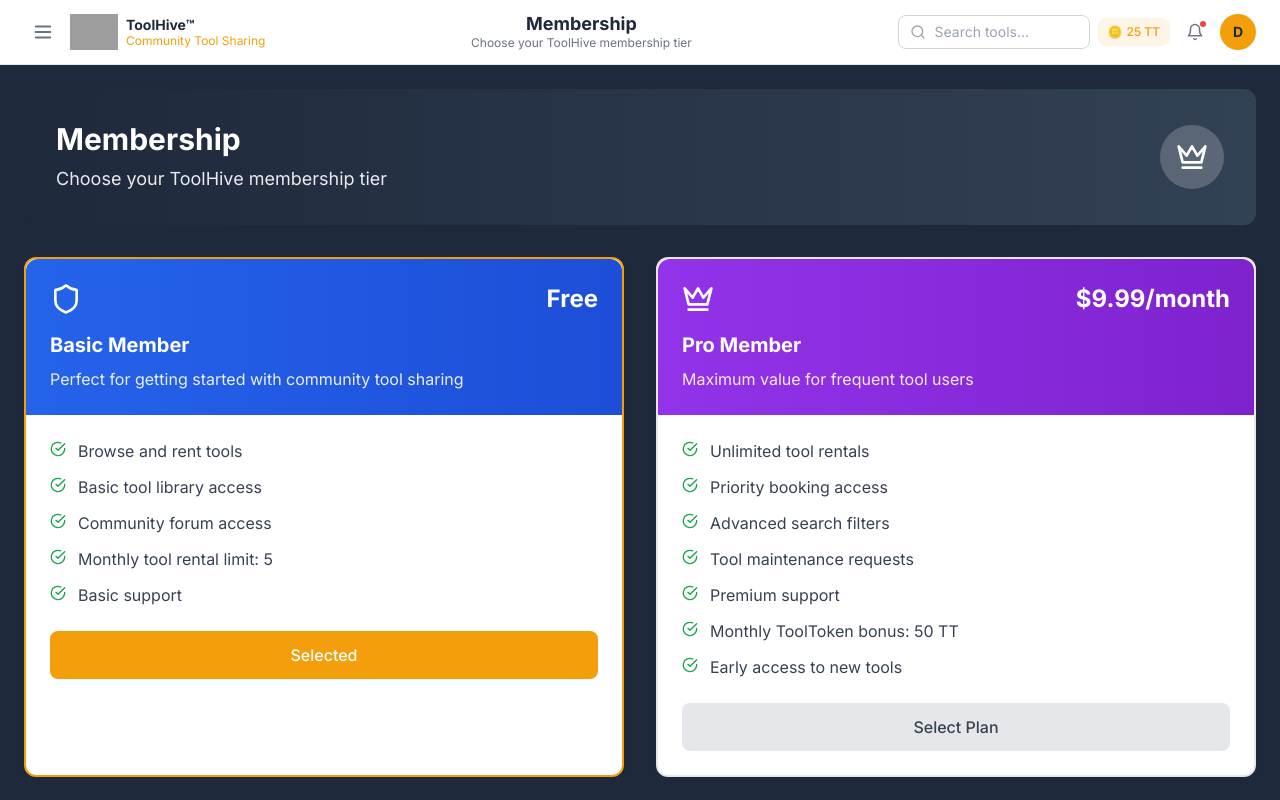
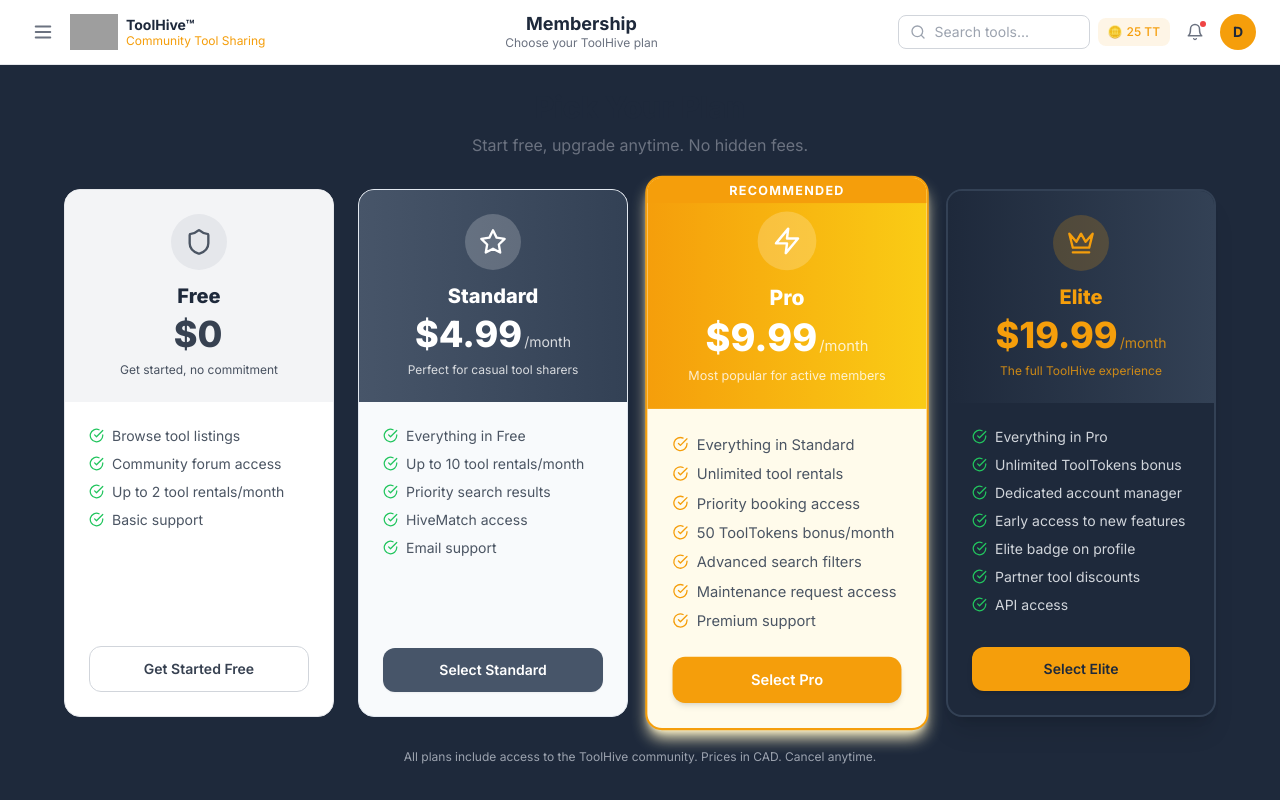
Before and after one commit to shahvish2004/ToolHive, a Next.js app: page /membership in a window 1280 px wide. Built offline with nearby package versions, Linux system fonts and the light colour scheme; grey boxes are pictures that could not be loaded.

Commit message:
feat: membership - 4-tier progression (Free→Standard→Pro→Elite), recommended highlight, hover/active buttons

```diff
--- a/app/membership/page.tsx
+++ b/app/membership/page.tsx
@@ -3,133 +3,190 @@
 import { useState } from 'react'
 import { useAuth } from '@/components/providers/AuthProvider'
 import DashboardLayout from '@/components/layout/DashboardLayout'
-import { Shield, Users, TrendingUp, Lock, CheckCircle, Star, Zap, Crown } from 'lucide-react'
+import { Shield, Star, Zap, Crown, CheckCircle } from 'lucide-react'
+
+const tiers = [
+  {
+    id: 'free',
+    name: 'Free',
+    price: '$0',
+    period: '',
+    tagline: 'Get started, no commitment',
+    features: [
+      'Browse tool listings',
+      'Community forum access',
+      'Up to 2 tool rentals/month',
+      'Basic support',
+    ],
+    icon: Shield,
+    card: 'bg-white border border-gray-200',
+    header: 'bg-gray-100',
+    headerText: 'text-deep-slate',
+    iconBg: 'bg-gray-200',
+    iconColor: 'text-gray-600',
+    priceColor: 'text-gray-700',
+    btn: 'border border-gray-300 text-gray-700 hover:bg-gray-100 active:bg-gray-200',
+    recommended: false,
+  },
+  {
+    id: 'standard',
+    name: 'Standard',
+    price: '$4.99',
+    period: '/month',
+    tagline: 'Perfect for casual tool sharers',
+    features: [
+      'Everything in Free',
+      'Up to 10 tool rentals/month',
+      'Priority search results',
+      'HiveMatch access',
+      'Email support',
+    ],
+    icon: Star,
+    card: 'bg-slate-50 border border-slate-200',
+    header: 'bg-gradient-to-r from-slate-600 to-slate-700',
+    headerText: 'text-white',
+    iconBg: 'bg-white/20',
+    iconColor: 'text-white',
+    priceColor: 'text-white',
+    btn: 'bg-slate-600 text-white hover:bg-slate-700 active:bg-slate-800 shadow-sm hover:shadow',
+    recommended: false,
+  },
+  {
+    id: 'pro',
+    name: 'Pro',
+    price: '$9.99',
+    period: '/month',
+    tagline: 'Most popular for active members',
+    features: [
+      'Everything in Standard',
+      'Unlimited tool rentals',
+      'Priority booking access',
+      '50 ToolTokens bonus/month',
+      'Advanced search filters',
+      'Maintenance request access',
+      'Premium support',
+    ],
+    icon: Zap,
+    card: 'bg-amber-50 border-2 border-construction-amber shadow-lg shadow-amber-100',
+    header: 'bg-gradient-to-r from-construction-amber to-yellow-400',
+    headerText: 'text-white',
+    iconBg: 'bg-white/20',
+    iconColor: 'text-white',
+    priceColor: 'text-white',
+    btn: 'bg-construction-amber text-white hover:bg-yellow-500 active:bg-yellow-600 shadow-md hover:shadow-lg',
+    recommended: true,
+  },
+  {
+    id: 'elite',
+    name: 'Elite',
+    price: '$19.99',
+    period: '/month',
+    tagline: 'The full ToolHive experience',
+    features: [
+      'Everything in Pro',
+      'Unlimited ToolTokens bonus',
+      'Dedicated account manager',
+      'Early access to new features',
+      'Elite badge on profile',
+      'Partner tool discounts',
+      'API access',
+    ],
+    icon: Crown,
+    card: 'bg-deep-slate border-2 border-deep-slate-light shadow-xl',
+    header: 'bg-gradient-to-r from-deep-slate to-deep-slate-light',
+    headerText: 'text-construction-amber',
+    iconBg: 'bg-construction-amber/20',
+    iconColor: 'text-construction-amber',
+    priceColor: 'text-construction-amber',
+    btn: 'bg-construction-amber text-deep-slate font-bold hover:bg-yellow-400 active:bg-yellow-500 shadow-md hover:shadow-lg',
+    recommended: false,
+  },
+]
 
 export default function MembershipPage() {
   const { user } = useAuth()
-  const [selectedTier, setSelectedTier] = useState<'basic' | 'pro'>('basic')
-  const [agreementChecked, setAgreementChecked] = useState(false)
-  const [membershipSuccess, setMembershipSuccess] = useState(false)
+  const [activeTier, setActiveTier] = useState<string | null>(null)
+  const [success, setSuccess] = useState(false)
 
-  const membershipTiers = [
-    {
-      id: 'basic',
-      name: 'Basic Member',
-      price: 'Free',
-      description: 'Perfect for getting started with community tool sharing',
-      features: [
-        'Browse and rent tools',
-        'Basic tool library access',
-        'Community forum access',
-        'Monthly tool rental limit: 5',
-        'Basic support'
-      ],
-      icon: Shield,
-      color: 'from-blue-600 to-blue-700'
-    },
-    {
-      id: 'pro',
-      name: 'Pro Member',
-      price: '$9.99/month',
-      description: 'Maximum value for frequent tool users',
-      features: [
-        'Unlimited tool rentals',
-        'Priority booking access',
-        'Advanced search filters',
-        'Tool maintenance requests',
-        'Premium support',
-        'Monthly ToolToken bonus: 50 TT',
-        'Early access to new tools'
-      ],
-      icon: Crown,
-      color: 'from-purple-600 to-purple-700'
+  const handleSelect = (id: string) => {
+    setActiveTier(id)
+    if (id !== 'free') {
+      setSuccess(true)
+      setTimeout(() => setSuccess(false), 3500)
     }
-  ]
-
-  const handleMembershipUpgrade = () => {
-    if (!agreementChecked) {
-      alert('Please accept the membership agreement')
-      return
   }
 
-    // In real app, this would update user's membership status in database
-    alert('Welcome to Basic Membership! You now have access to P2P Marketplace and all basic features.')
+  return (
+    <DashboardLayout title="Membership" subtitle="Choose your ToolHive plan">
+      <div className="max-w-6xl mx-auto space-y-8">
 
-    // Reset success message after 3 seconds
-    setTimeout(() => setMembershipSuccess(false), 3000)
-  }
-
-  const membershipContent = (
-    <div className="max-w-7xl mx-auto space-y-8">
-      {/* Hero Section */}
-      <div className="bg-gradient-to-r from-deep-slate to-deep-slate-light rounded-xl p-8 text-white">
-        <div className="flex items-center justify-between">
-          <div>
-            <h1 className="text-3xl font-bold mb-2">Membership</h1>
-            <p className="text-lg opacity-90">Choose your ToolHive membership tier</p>
-          </div>
-          <div className="w-16 h-16 bg-white/20 rounded-full flex items-center justify-center">
-            <Crown size={32} />
-          </div>
-        </div>
+        {/* Page Header */}
+        <div className="text-center">
+          <h2 className="text-3xl font-extrabold text-deep-slate mb-2">Pick Your Plan</h2>
+          <p className="text-gray-500">Start free, upgrade anytime. No hidden fees.</p>
         </div>
 
-      {/* Membership Success Message */}
-      {membershipSuccess && (
-        <div className="bg-green-50 border border-green-200 rounded-lg p-4">
-          <div className="flex items-center gap-3">
-            <CheckCircle className="text-green-600" size={24} />
-            <div>
-              <h3 className="font-medium text-green-900">Membership Updated!</h3>
-              <p className="text-sm text-green-700">Your membership has been successfully updated.</p>
-            </div>
-          </div>
+        {success && (
+          <div className="bg-green-50 border border-green-200 text-green-700 text-sm rounded-xl px-5 py-4 flex items-center gap-3">
+            <CheckCircle size={18} />
+            Plan selected! Payment integration coming soon via Stripe.
           </div>
         )}
 
-      {/* Membership Tiers */}
-      <div className="grid grid-cols-1 md:grid-cols-2 gap-8">
-        {membershipTiers.map((tier) => {
+        {/* Plan Cards Grid */}
+        <div className="grid grid-cols-1 sm:grid-cols-2 lg:grid-cols-4 gap-6 items-stretch">
+          {tiers.map(tier => {
             const Icon = tier.icon
-          const isSelected = selectedTier === tier.id
-
+            const isActive = activeTier === tier.id
             return (
               <div
                 key={tier.id}
-              className={`bg-white rounded-xl shadow-sm border-2 transition-all cursor-pointer ${
-                isSelected
-                  ? 'border-construction-amber shadow-lg'
-                  : 'border-gray-200 hover:border-gray-300'
-              }`}
-              onClick={() => setSelectedTier(tier.id as 'basic' | 'pro')}
+                className={[
+                  'relative rounded-2xl overflow-hidden flex flex-col transition-transform duration-200',
+                  tier.card,
+                  tier.recommended ? 'scale-105 z-10' : 'hover:scale-102',
+                  isActive ? 'ring-4 ring-construction-amber ring-offset-2' : '',
+                ].join(' ')}
               >
-              <div className={`bg-gradient-to-r ${tier.color} rounded-t-xl p-6 text-white`}>
-                <div className="flex items-center justify-between mb-4">
-                  <Icon size={32} />
-                  <div className="text-2xl font-bold">{tier.price}</div>
+                {/* Recommended Badge */}
+                {tier.recommended && (
+                  <div className="absolute top-0 left-0 right-0 text-center py-1 bg-construction-amber text-white text-xs font-bold uppercase tracking-widest">
+                    Recommended
                   </div>
-                <h3 className="text-xl font-bold mb-2">{tier.name}</h3>
-                <p className="opacity-90">{tier.description}</p>
+                )}
+
+                {/* Card Header */}
+                <div className={['p-6 flex flex-col items-center text-center', tier.header, tier.recommended ? 'pt-8' : ''].join(' ')}>
+                  <div className={['w-14 h-14 rounded-full flex items-center justify-center mb-3', tier.iconBg].join(' ')}>
+                    <Icon size={28} className={tier.iconColor} />
+                  </div>
+                  <h3 className={['text-xl font-extrabold mb-1', tier.headerText].join(' ')}>{tier.name}</h3>
+                  <div className={['flex items-baseline gap-0.5', tier.priceColor].join(' ')}>
+                    <span className="text-4xl font-extrabold">{tier.price}</span>
+                    <span className="text-sm opacity-80">{tier.period}</span>
+                  </div>
+                  <p className={['text-xs mt-2 opacity-80', tier.headerText].join(' ')}>{tier.tagline}</p>
                 </div>
 
-              <div className="p-6">
-                <ul className="space-y-3 mb-6">
-                  {tier.features.map((feature, index) => (
-                    <li key={index} className="flex items-start gap-3">
-                      <CheckCircle className="text-green-600 mt-0.5 flex-shrink-0" size={16} />
-                      <span className="text-gray-700">{feature}</span>
+                {/* Features */}
+                <div className="p-6 flex-1 flex flex-col">
+                  <ul className="space-y-2 flex-1 mb-6">
+                    {tier.features.map((f, i) => (
+                      <li key={i} className="flex items-start gap-2 text-sm">
+                        <CheckCircle size={15} className={tier.recommended ? 'text-construction-amber mt-0.5 flex-shrink-0' : 'text-green-500 mt-0.5 flex-shrink-0'} />
+                        <span className={tier.id === 'elite' ? 'text-gray-300' : 'text-gray-600'}>{f}</span>
                       </li>
                     ))}
                   </ul>
-
                   <button
-                  className={`w-full py-3 px-4 rounded-lg font-medium transition-colors ${
-                    isSelected
-                      ? 'bg-construction-amber text-white hover:bg-construction-amber-light'
-                      : 'bg-gray-200 text-gray-700 hover:bg-gray-300'
-                  }`}
+                    onClick={() => handleSelect(tier.id)}
+                    className={[
+                      'w-full py-3 px-4 rounded-xl font-semibold text-sm transition-all duration-150 focus:outline-none focus:ring-2 focus:ring-offset-2 focus:ring-construction-amber',
+                      isActive ? 'ring-2 ring-construction-amber' : '',
+                      tier.btn,
+                    ].join(' ')}
                   >
-                  {isSelected ? 'Selected' : 'Select Plan'}
+                    {isActive ? 'Current Plan' : tier.id === 'free' ? 'Get Started Free' : 'Select ' + tier.name}
                   </button>
                 </div>
               </div>
@@ -137,79 +194,10 @@ export default function MembershipPage() {
           })}
         </div>
 
-      {/* Membership Agreement */}
-      <div className="bg-white rounded-xl shadow-sm border border-gray-200 p-6">
-        <h3 className="text-lg font-bold text-deep-slate mb-4">Membership Agreement</h3>
-        <div className="space-y-4 text-sm text-gray-600">
-          <p>By joining ToolHive, you agree to:</p>
-          <ul className="list-disc list-inside space-y-2 ml-4">
-            <li>Return tools in the same condition as received</li>
-            <li>Report any damages or issues immediately</li>
-            <li>Pay rental fees on time</li>
-            <li>Respect community guidelines and other members</li>
-            <li>Maintain a positive reputation in the community</li>
-          </ul>
+        {/* Compare note */}
+        <p className="text-center text-xs text-gray-400">All plans include access to the ToolHive community. Prices in CAD. Cancel anytime.</p>
+
       </div>
-
-        <div className="mt-6">
-          <label className="flex items-center gap-3">
-            <input
-              type="checkbox"
-              checked={agreementChecked}
-              onChange={(e) => setAgreementChecked(e.target.checked)}
-              className="w-4 h-4 text-construction-amber border-gray-300 rounded focus:ring-construction-amber"
-            />
-            <span className="text-sm text-gray-700">
-              I agree to the membership terms and conditions
-            </span>
-          </label>
-        </div>
-
-        <button
-          onClick={handleMembershipUpgrade}
-          disabled={!agreementChecked}
-          className={`mt-4 w-full py-3 px-4 rounded-lg font-medium transition-colors ${
-            agreementChecked
-              ? 'bg-construction-amber text-white hover:bg-construction-amber-light'
-              : 'bg-gray-300 text-gray-700 cursor-not-allowed'
-          }`}
-        >
-          Complete Membership
-        </button>
-      </div>
-
-      {/* Benefits Section */}
-      <div className="grid grid-cols-1 md:grid-cols-3 gap-6">
-        <div className="bg-white rounded-xl p-6 shadow-sm border border-gray-200">
-          <div className="w-12 h-12 bg-blue-100 rounded-full flex items-center justify-center mb-4">
-            <TrendingUp className="text-blue-600" size={24} />
-          </div>
-          <h3 className="font-bold text-deep-slate mb-2">Save Money</h3>
-          <p className="text-sm text-gray-600">Access expensive tools for a fraction of the purchase cost.</p>
-        </div>
-
-        <div className="bg-white rounded-xl p-6 shadow-sm border border-gray-200">
-          <div className="w-12 h-12 bg-green-100 rounded-full flex items-center justify-center mb-4">
-            <Users className="text-green-600" size={24} />
-          </div>
-          <h3 className="font-bold text-deep-slate mb-2">Build Community</h3>
-          <p className="text-sm text-gray-600">Connect with neighbors and strengthen local relationships.</p>
-        </div>
-
-        <div className="bg-white rounded-xl p-6 shadow-sm border border-gray-200">
-          <div className="w-12 h-12 bg-purple-100 rounded-full flex items-center justify-center mb-4">
-            <Zap className="text-purple-600" size={24} />
-          </div>
-          <h3 className="font-bold text-deep-slate mb-2">Earn Rewards</h3>
-          <p className="text-sm text-gray-600">Get ToolTokens and exclusive benefits as an active member.</p>
-        </div>
-      </div>
-    </div>
-  )
-
-  return (
-    <DashboardLayout title="Membership" subtitle="Choose your ToolHive membership tier">
-      {membershipContent}
     </DashboardLayout>
   )
 }
```
Lines whose indentation alone changed are shown as unchanged.
